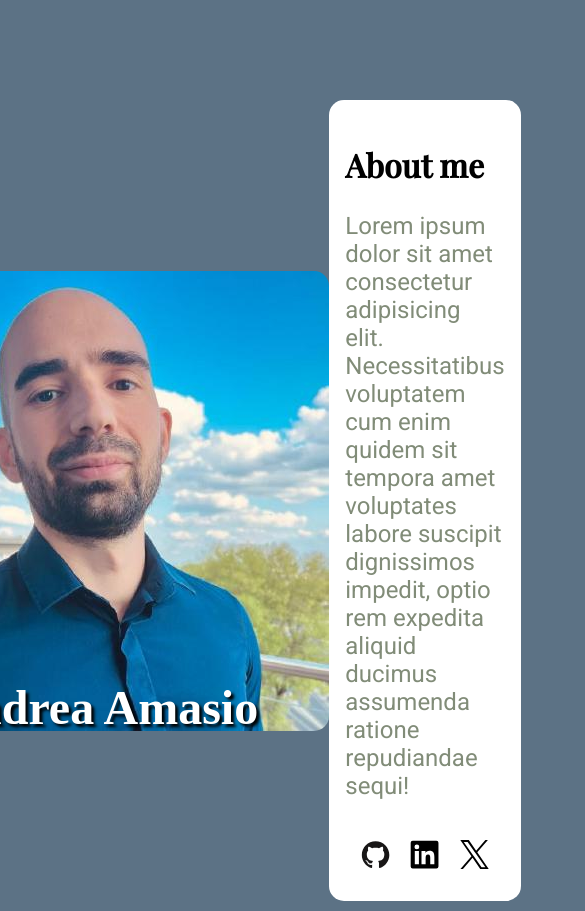
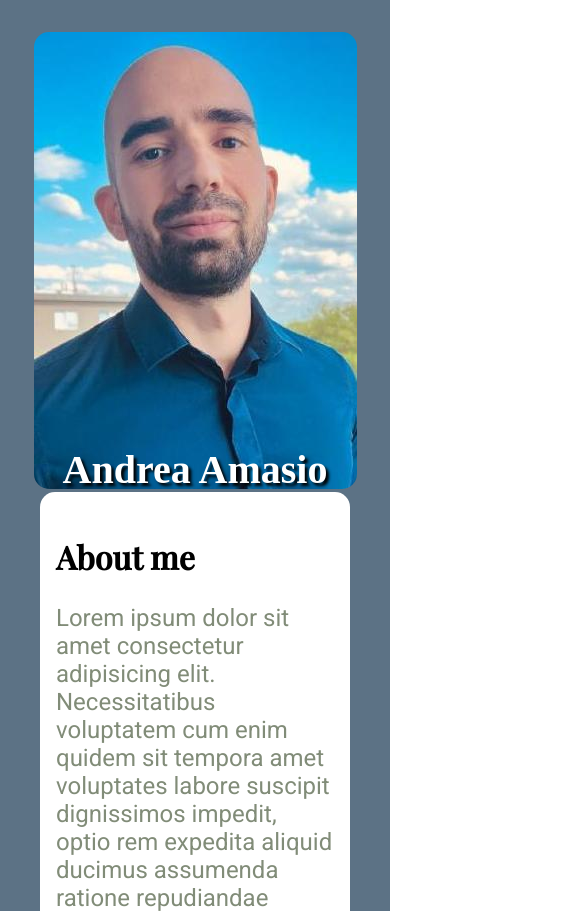
Before and after one commit to andreaamasio/Project_Homepage, a website: page index.html in a window 390 px wide. Shown: the top 911 px of the page, 585 px wide, since content can reach past the window. Drawn offline with nearby package versions, Linux system fonts and the light colour scheme; a web font is replaced by a local one.

Commit message:
website responsive for desktop and mobile

```diff
--- a/index.html
+++ b/index.html
@@ -23,8 +23,10 @@
       <section class="intro">
         <div class="image-name">
           <picture>
+            <source srcset="./assets/me-460.jpeg" media="(min-width: 500px)" />
+
             <img
-              src="/assets/me-460.jpeg"
+              src="assets/me-323.jpeg"
               alt="myself, 30yo man bald with black beard"
             />
           </picture>
@@ -273,8 +275,10 @@
         </div>
       </div>
       <picture>
+        <source srcset="./assets/laureato-402.jpg" media="(min-width: 500px)" />
+
         <img
-          src="assets/laureato-cropped.jpg"
+          src="assets/laureato-238.jpg"
           alt="myself smiling in front of a building"
         />
       </picture>
--- a/style.css
+++ b/style.css
@@ -27,6 +27,9 @@ header {
   z-index: 1;
   color: white;
   text-shadow: 3px 3px 3px black;
+  display: flex;
+  flex-direction: column;
+  align-items: center;
 }
 .hero {
   background-color: white;
@@ -141,3 +144,22 @@ div.email p {
 .contacts-icons.footer {
   justify-content: left;
 }
+@media (max-width: 1000px) {
+  .intro {
+    display: flex;
+    flex-direction: column;
+  }
+  header {
+    margin-top: 5px;
+  }
+  .name {
+    font-size: 2.5rem;
+    margin: auto;
+  }
+  footer {
+    display: grid;
+    justify-items: center;
+  }
+}
+@media (max-width: 1000px) {
+}
```
Also changed, not shown: assets/laureato-238.jpg (added), assets/laureato-402.jpg (renamed from assets/laureato-cropped.jpg), assets/laureato.jpg (deleted), assets/me-323.jpeg (added).
